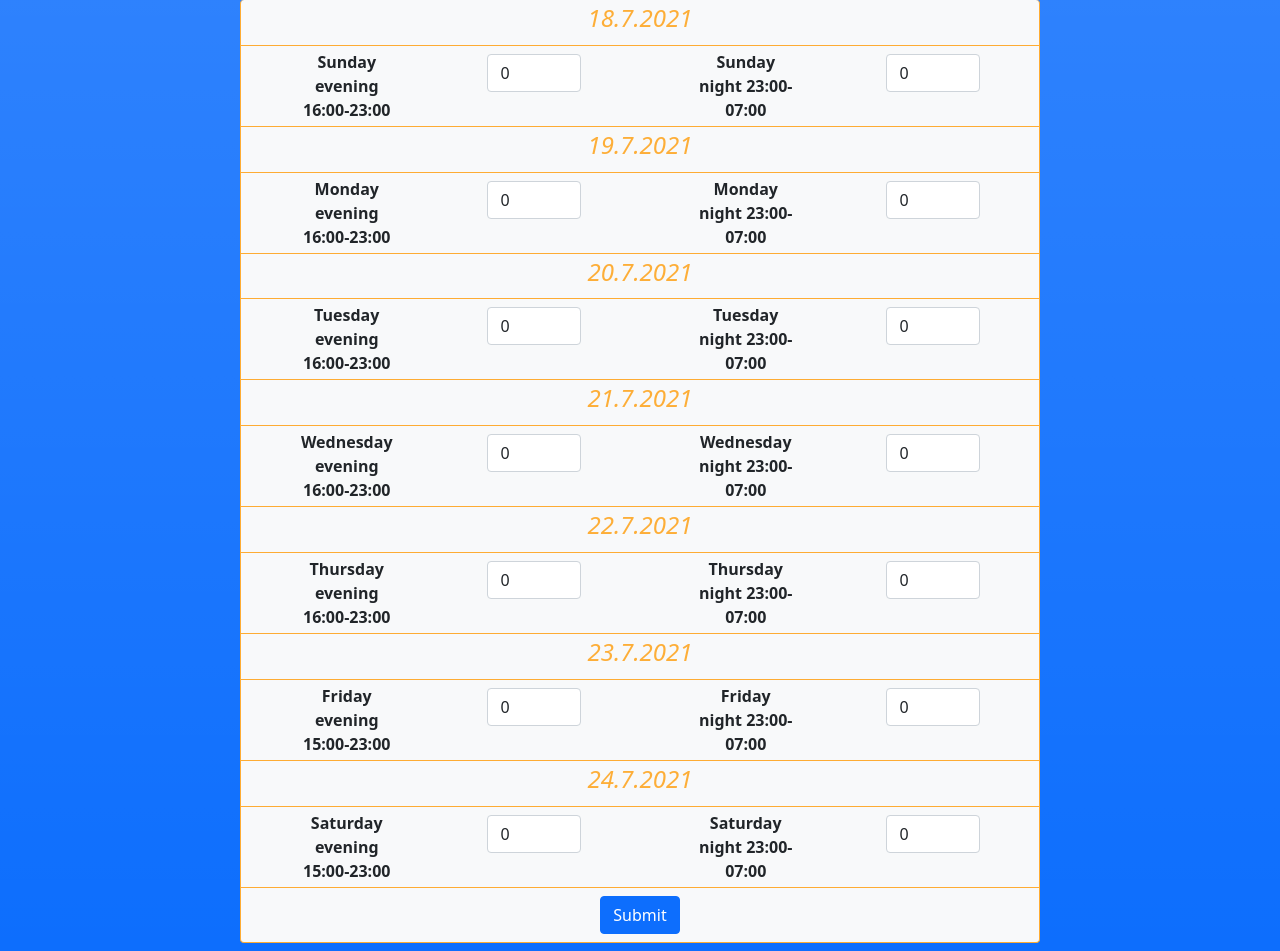
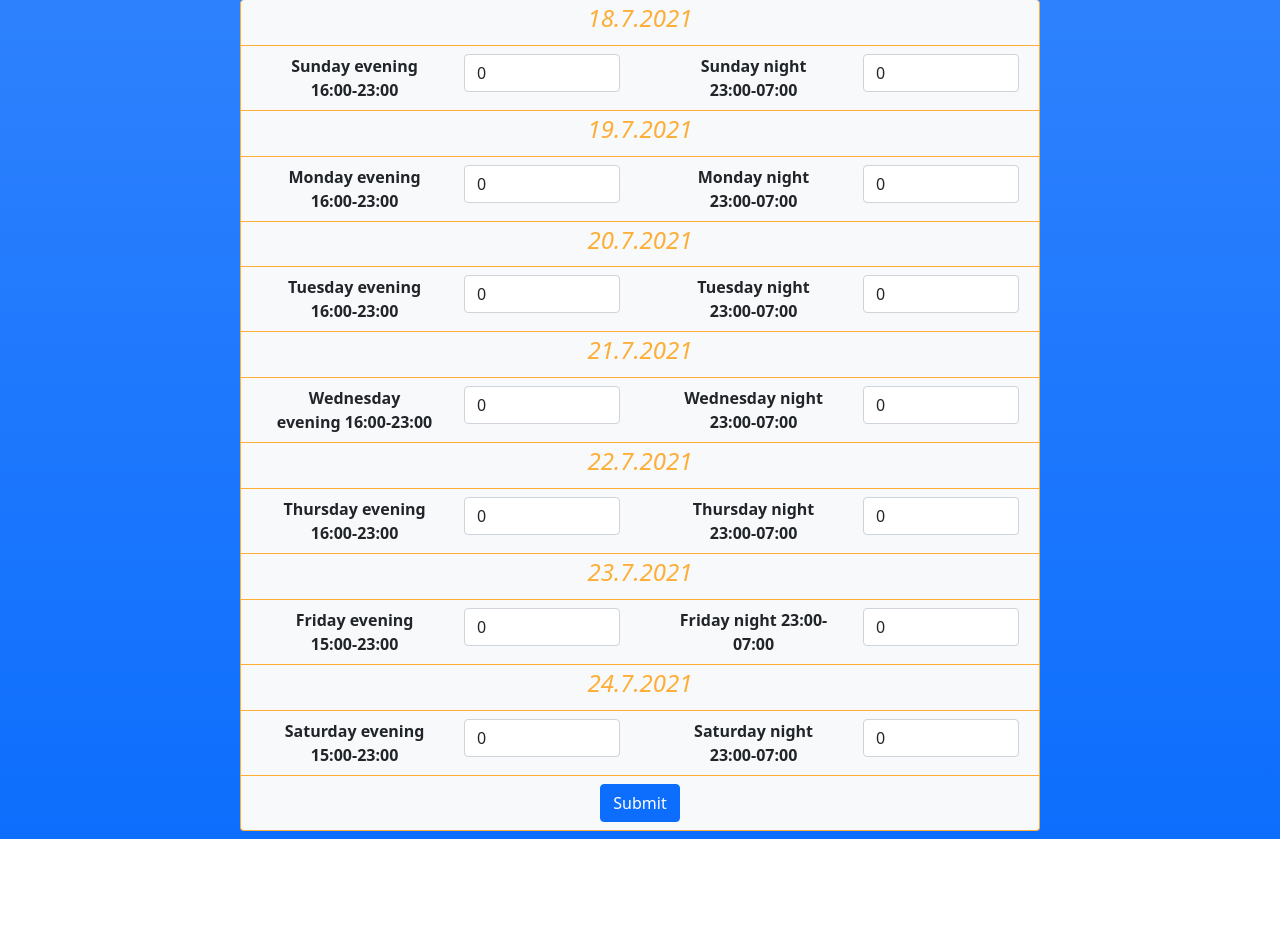
Before and after one commit to LeonTrestman/ShiftsApp, a Django app: page /addshifts/ in a window 1280 px wide. Shown: the part 86-1037 px from the top of the page. After the commit the page ends 925 px from the top, so only its background shows below. Run offline with Django 3.2, Linux system fonts and the light colour scheme; a user stored in the database is signed in.

Commit message:
ui update

```diff
--- a/Shifts/templates/Shifts/addshifts.html
+++ b/Shifts/templates/Shifts/addshifts.html
@@ -84,13 +84,13 @@
                             </div>
                         {% endif %}
 
-                        <div class="col-sm-6 pl-3  d-flex  border-bottom    " style=" border-color: #feac33 !important;">
-                            <div class="col-sm-3 py-1 fw-bolder text-dark d-flex text-center mx-auto " >
+                        <div class="col-sm-6 d-flex  border-bottom  " style=" border-color: #feac33 !important;">
+                            <div class="col-sm-6 p-3 py-2 fw-bolder text-center text-dark   mx-auto " >
                                 {{ field.label }}
 
                             </div>
 
-                            <div class="col-sm-3 py-2 mx-auto ">
+                            <div class="col-sm-5  py-2 mx-auto ">
                                 {{ field }}
                             </div>
 
```
Also changed, not shown: db.sqlite3.
